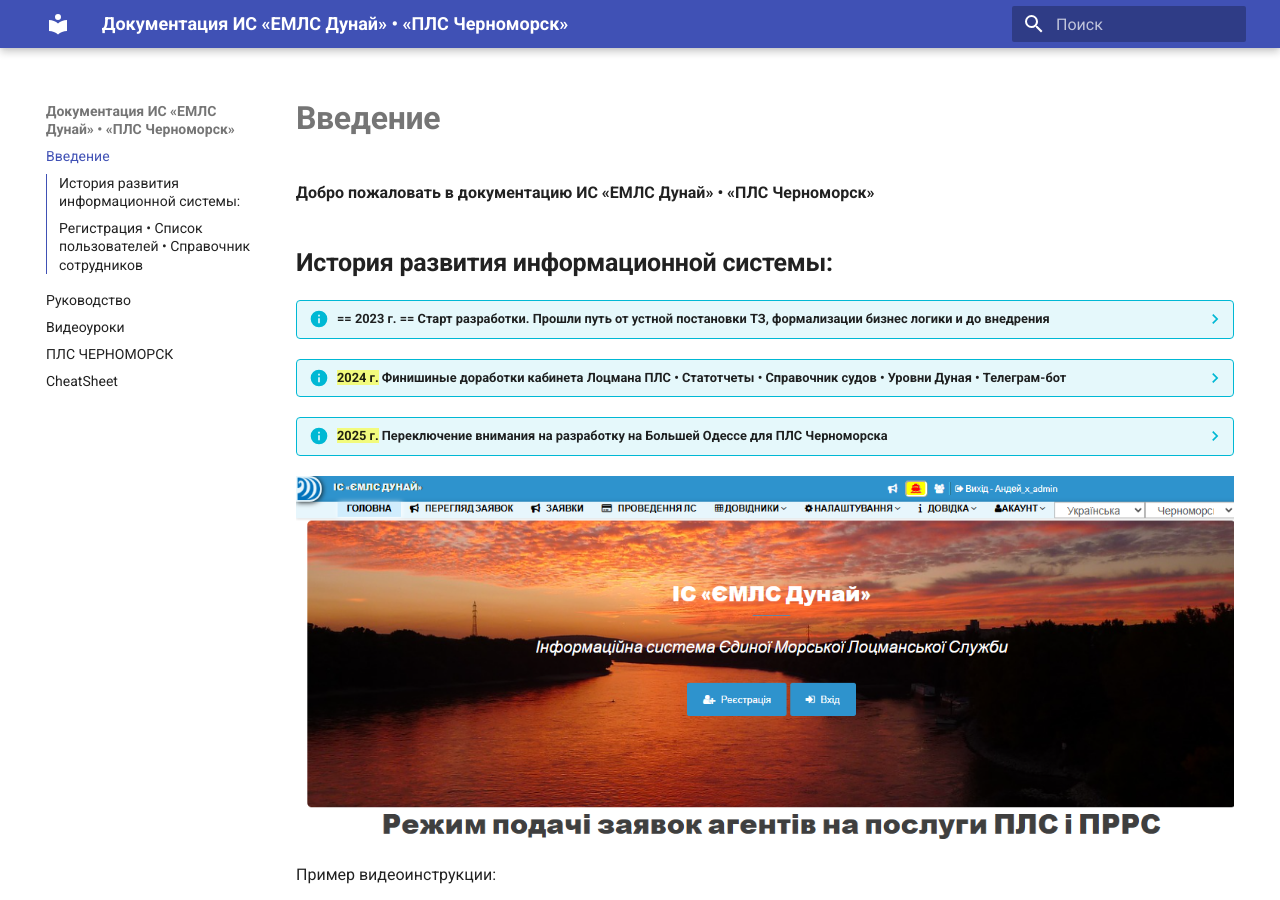
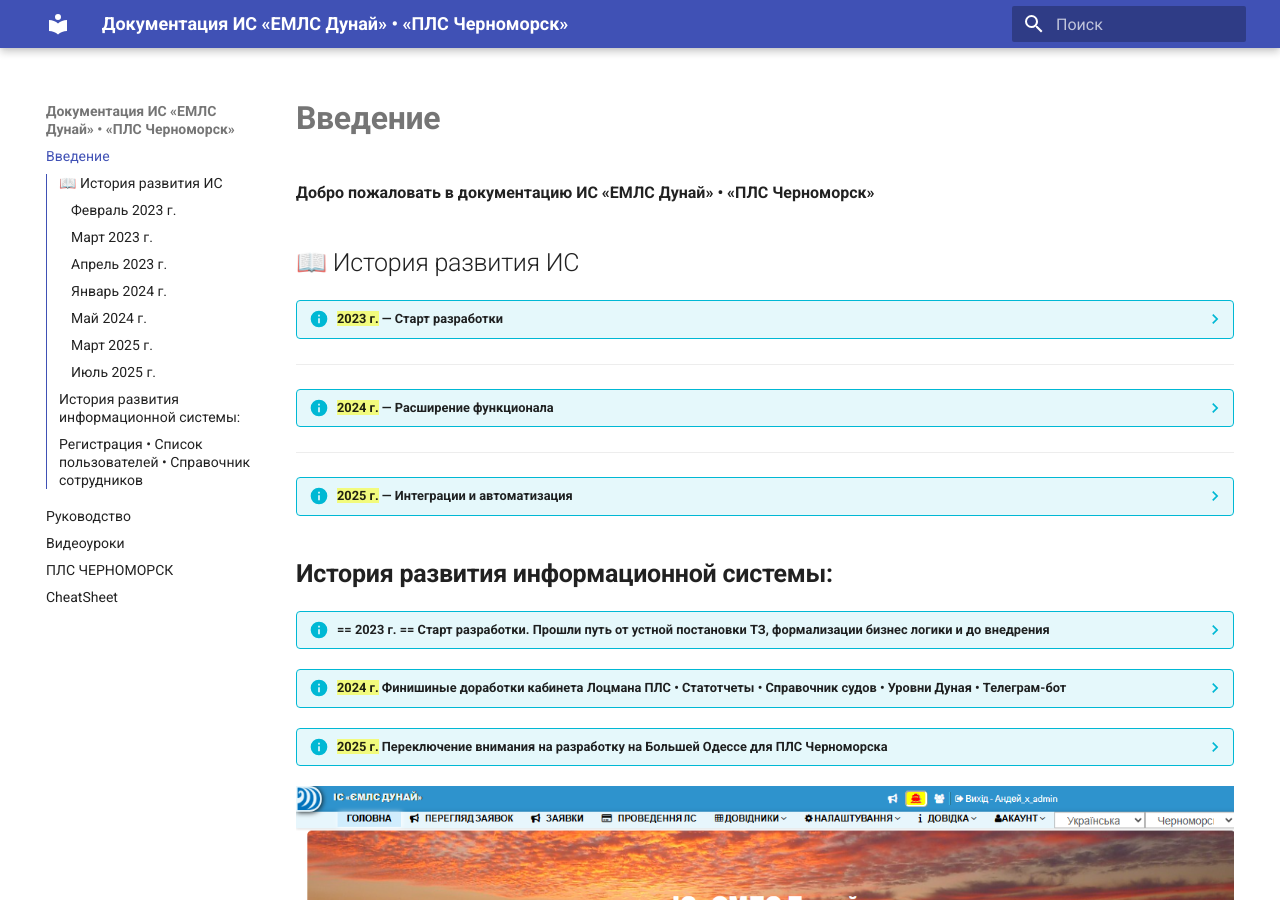
Before and after one commit to vvxsoni/Danube_help, an MkDocs documentation site: the page built from docs/index.md, in a window 1280 px wide and 900 px high. Built offline with MkDocs 1.6.1 and Material for MkDocs 9.7.7, drawn with Linux system fonts in a browser that asks for light colours.

Commit message:
пример списка истории

```diff
--- a/docs/index.md
+++ b/docs/index.md
@@ -1,6 +1,67 @@
 # **Введение**
 
 **Добро пожаловать в документацию ИС «ЕМЛС Дунай» • «ПЛС Черноморск»**
+
+## 📖 История развития ИС
+
+??? info "==**2023 г.**== — Старт разработки"
+
+    ### ==**Февраль 2023 г.**==
+
+    1. Устная постановка задачи
+    2. Предложения разработать сайт для **ИС ЕМЛС Дунай** по аналогии **ИС VTMIS Odessa**
+
+    ---
+
+    ### ==**Март 2023 г.**==
+
+    1. Разработка ТЗ (21 стр.) 18 пунктов
+    2. Основные требования:
+        - Журнал заявок агентов
+        - Справочники судов, агентов, портов
+        - Журнал квитанций ЛС
+        - Таймшит рабочего времени ЛС
+
+    ---
+
+    ### ==**Апрель 2023 г.**==
+
+    1. **danube.pp.ua** — создан домен
+    2. Реализована регистрация с восстановлением паролей
+    3. Справочник пользователей и сотрудников
+
+---
+
+??? info "==**2024 г.**== — Расширение функционала"
+
+    ### ==**Январь 2024 г.**==
+
+    1. Добавлен новый модуль **отчётности**
+    2. Улучшен интерфейс справочников
+
+    ---
+
+    ### ==**Май 2024 г.**==
+
+    1. Разработан режим **«Календарь дежурств»**
+    2. Оптимизация БД — ускорение запросов в 2 раза
+
+---
+
+??? info "==**2025 г.**== — Интеграции и автоматизация"
+
+    ### ==**Март 2025 г.**==
+
+    1. Интеграция с внешними API
+    2. Внедрение push-уведомлений 📲
+
+    ---
+
+    ### ==**Июль 2025 г.**==
+
+    1. Автоматическая генерация отчётов в PDF
+    2. Новый интерфейс панели администратора
+
 
 ## **История развития информационной системы:**
 ??? info "== **2023 г.** == **Старт разработки.** Прошли путь от устной постановки ТЗ, формализации бизнес логики и до внедрения  "
```
